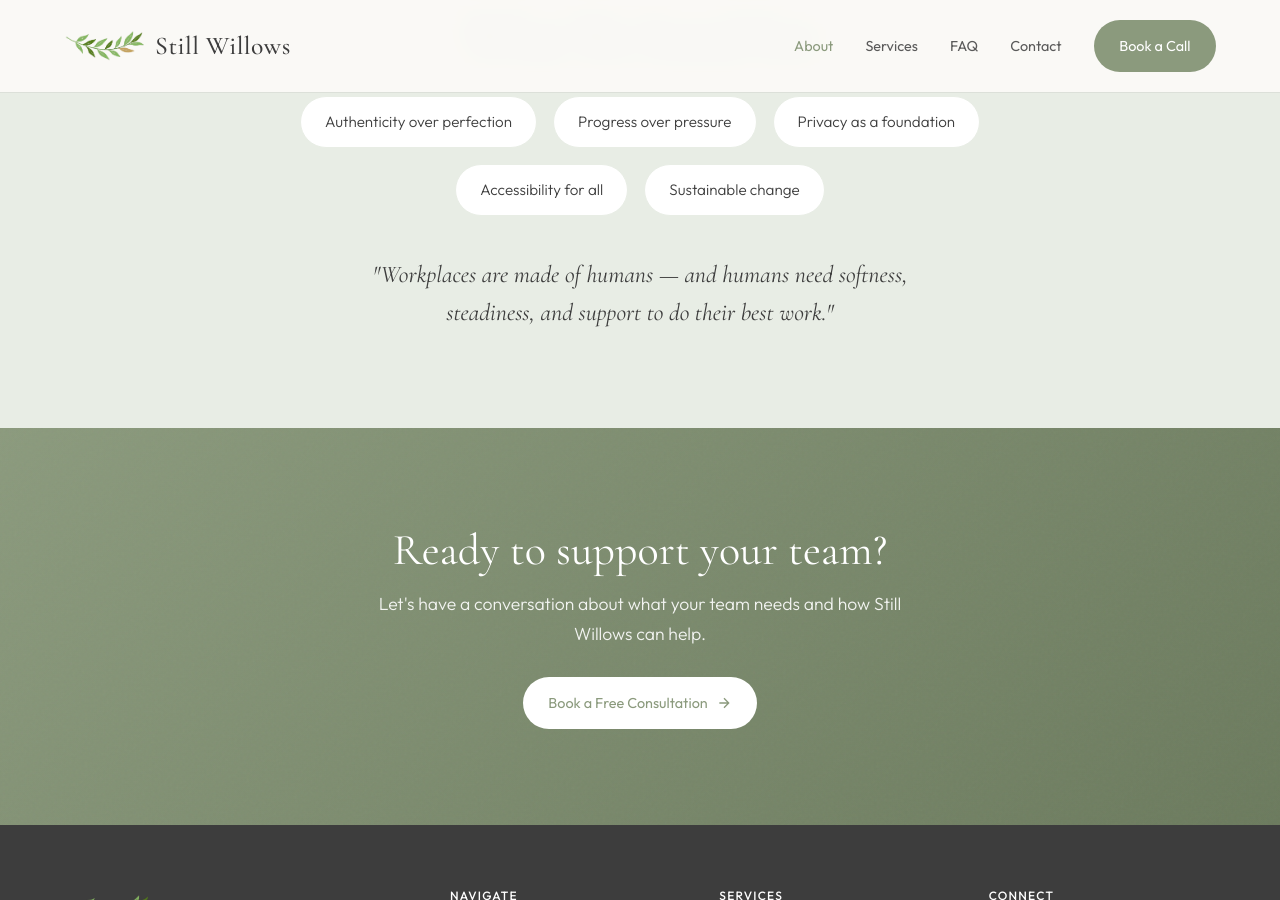
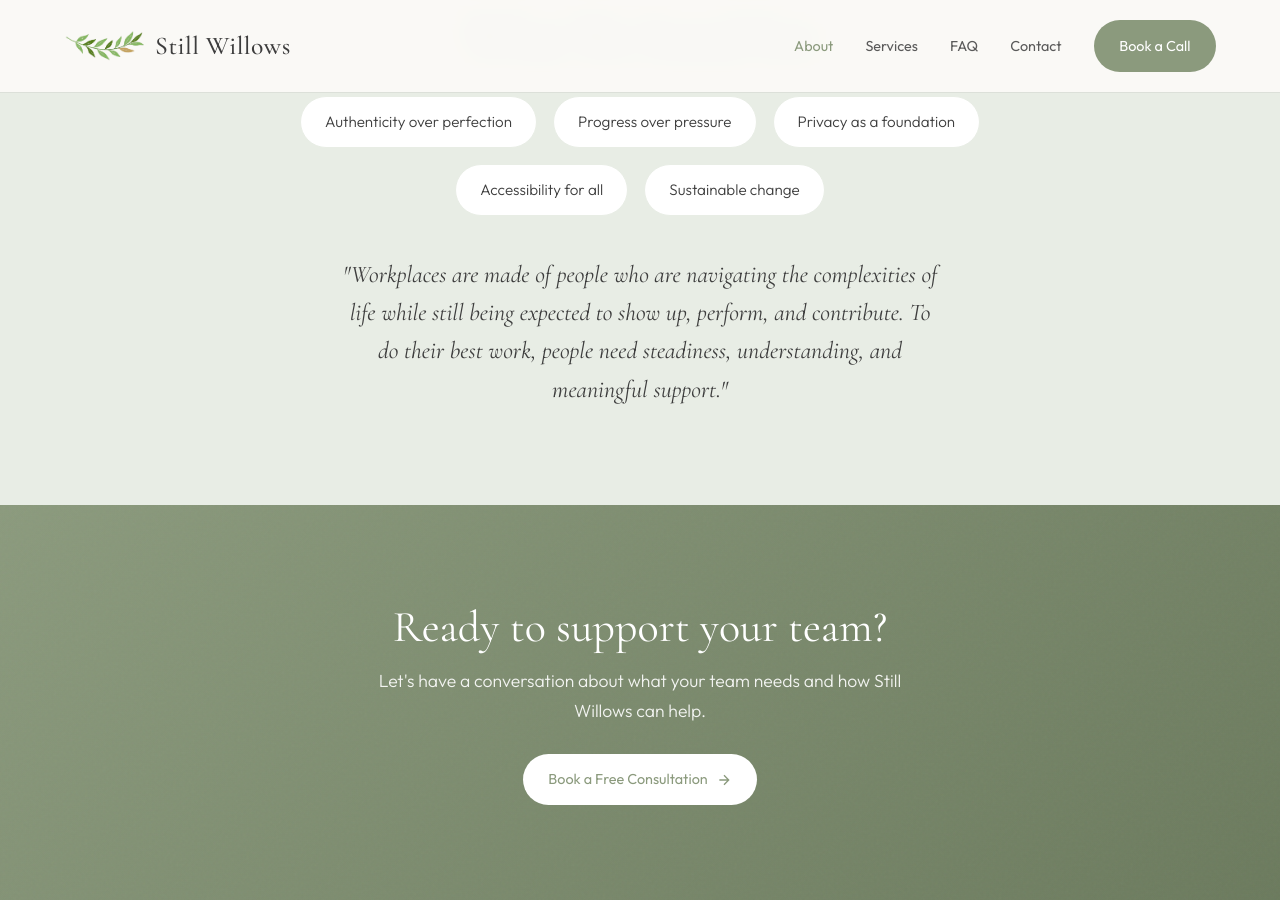
Before and after one commit to captainmike/stillwillows-website, a Jekyll site: the page built from about.md, in a window 1280 px wide and 900 px high, scrolled down 3762 px. Built offline with Jekyll 4.4.1, drawn with Linux system fonts in a browser that asks for light colours.

Commit message:
Update What We Stand For quote

```diff
--- a/_layouts/about.html
+++ b/_layouts/about.html
@@ -136,7 +136,7 @@ layout: default
         <span class="value-tag">Accessibility for all</span>
         <span class="value-tag">Sustainable change</span>
       </div>
-      <p class="values-quote">"Workplaces are made of humans — and humans need softness, steadiness, and support to do their best work."</p>
+      <p class="values-quote">"Workplaces are made of people who are navigating the complexities of life while still being expected to show up, perform, and contribute. To do their best work, people need steadiness, understanding, and meaningful support."</p>
     </div>
   </div>
 </section>
```
